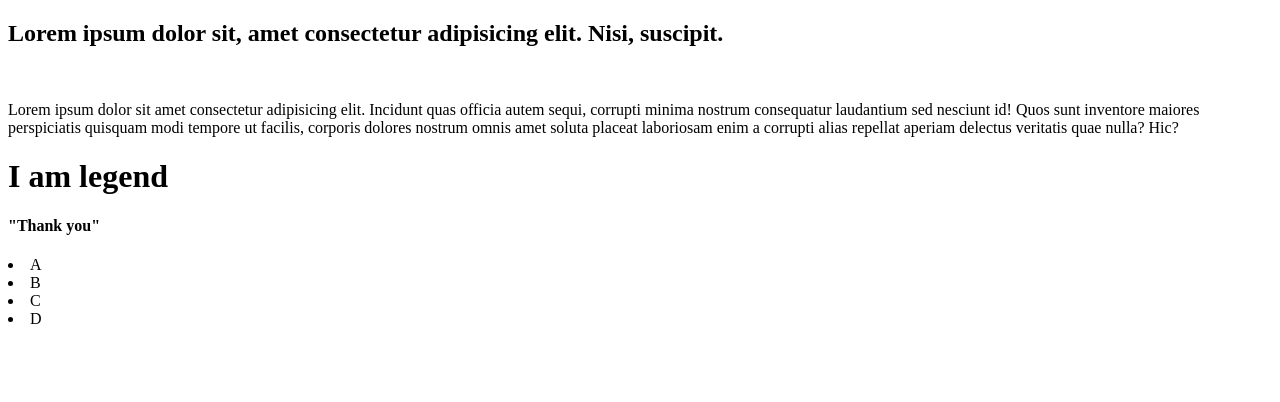
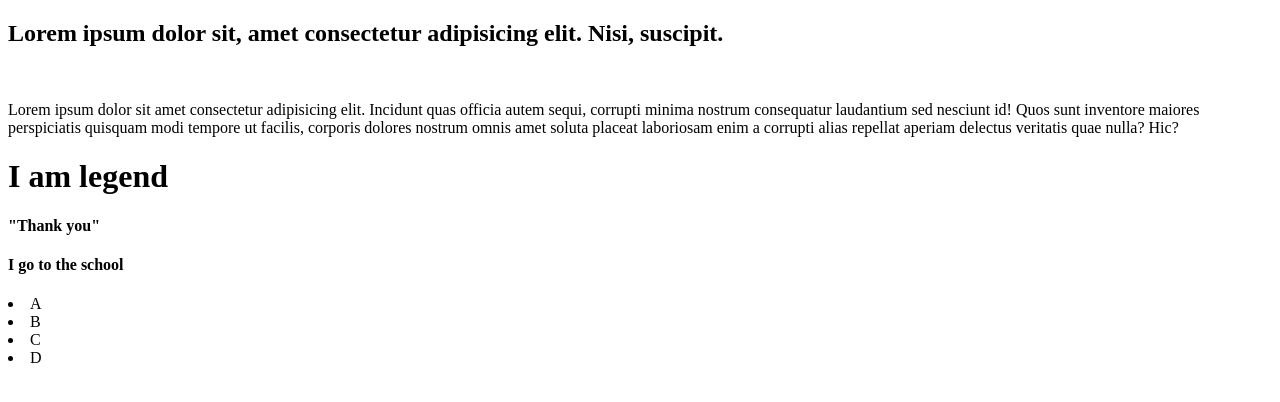
Before and after one commit to kamrul-7/NTN_2, a plain HTML site: page index.html in a window 1280 px wide. Drawn offline with Linux system fonts and the light colour scheme.

Commit message:
fahimhunt

```diff
--- a/index.html
+++ b/index.html
@@ -20,6 +20,7 @@
     </p>
     <h1>I am legend <legend></legend></h1>
     <h4>"Thank you"</h4>
+    <h4>I go to the school</h4>
 
     <li>A</li>
     <li>B</li>
```
